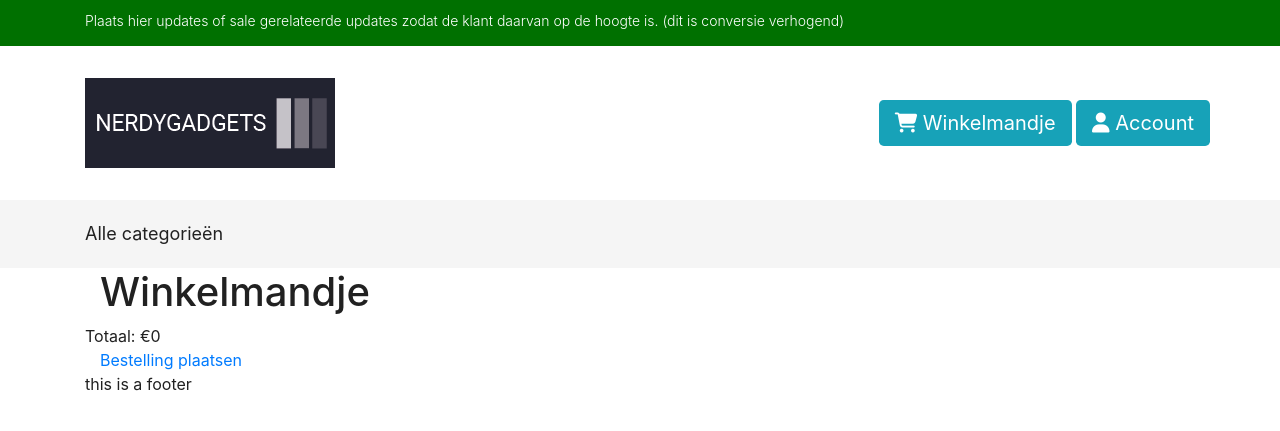
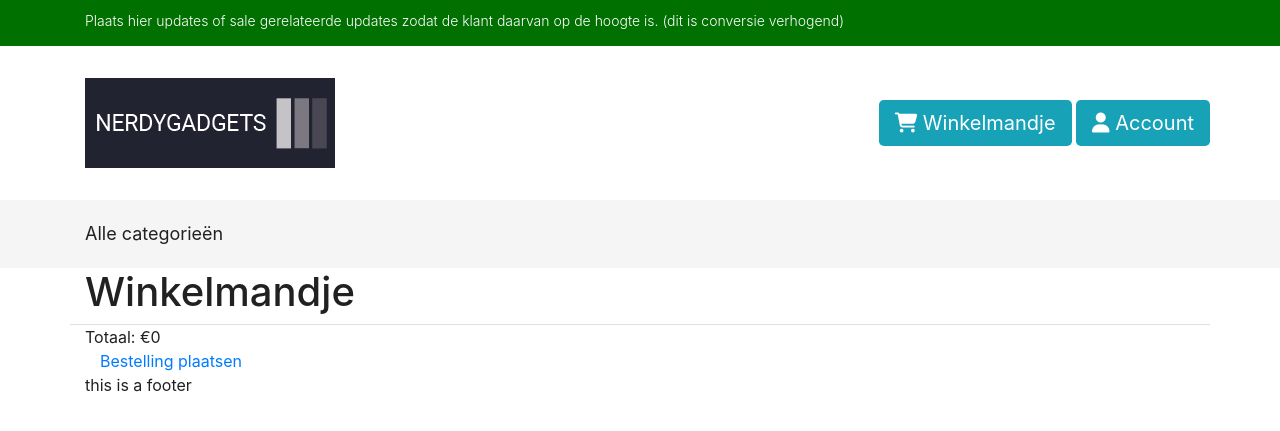
Before and after one commit to RafaelMuijsert/NerdyGadgets, a PHP site: page /cart.php in a window 1280 px wide. Shown: the top 431 px of the page. Run offline with PHP 8.4, Linux system fonts and the light colour scheme; data that the repository does not hold is empty; some libraries are stand-ins or nearby versions; some web fonts are replaced.

Commit message:
prevented errors

```diff
--- a/public/cart.php
+++ b/public/cart.php
@@ -2,8 +2,14 @@
 include "header.php";
 include "cartFunctions.php"
 ?>
-<div class="col-12">
-    <h1>Winkelmandje</h1>
+<div class="row">
+    <div class="col-12">
+        <h1>Winkelmandje</h1>
+    </div>
+    <div class="col-12 border-bottom"></div>
+    <div class="col-12">
+
+    </div>
 </div>
 <?php
 $total = 0;
--- a/public/cartFunctions.php
+++ b/public/cartFunctions.php
@@ -22,7 +22,7 @@ function addItem($stockItemID)
 {
     $cart = getCart();                                  // eerst de huidige cart ophalen
     if (array_key_exists($stockItemID, $cart)) {        //controleren of $stockItemID(=key!) al in array staat
-        $cart[$stockItemID] += 1;                       //zo ja:  aantal met 1 verhogen
+        $cart[$stockItemID] += 1;                       //zo ja: aantal met 1 verhogen
     } else {
         $cart[$stockItemID] = 1;                    //zo nee: key toevoegen en aantal op 1 zetten.
     }
@@ -32,7 +32,10 @@ function addItem($stockItemID)
 function removeItem($stockItemID, $deleteAll = false)
 {
     $cart = getCart();
-    if ($cart[$stockItemID] == 1 || $deleteAll) {   // Kijkt of er nog 1 over is of als deleteAll is meegebracht
+    if(!array_key_exists($stockItemID, $cart)) {    // Item niet in winkelmand verwidjeren? return niks
+        return;
+    }
+    if ($cart[$stockItemID] <= 1 || $deleteAll) {   // Kijkt of er nog 1 over is of als deleteAll is meegebracht
         unset($cart[$stockItemID]);                 // Verwijder item uit sessie
     } else {
         $cart[$stockItemID]--;                      //  Aantal items -1
```
